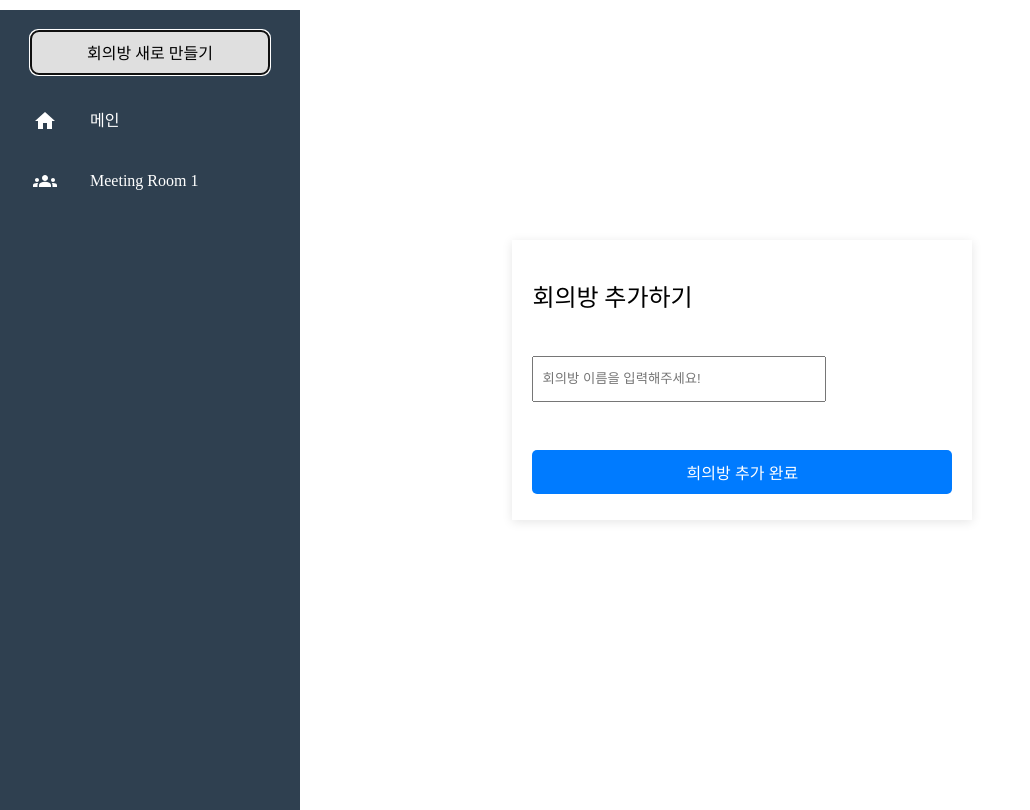
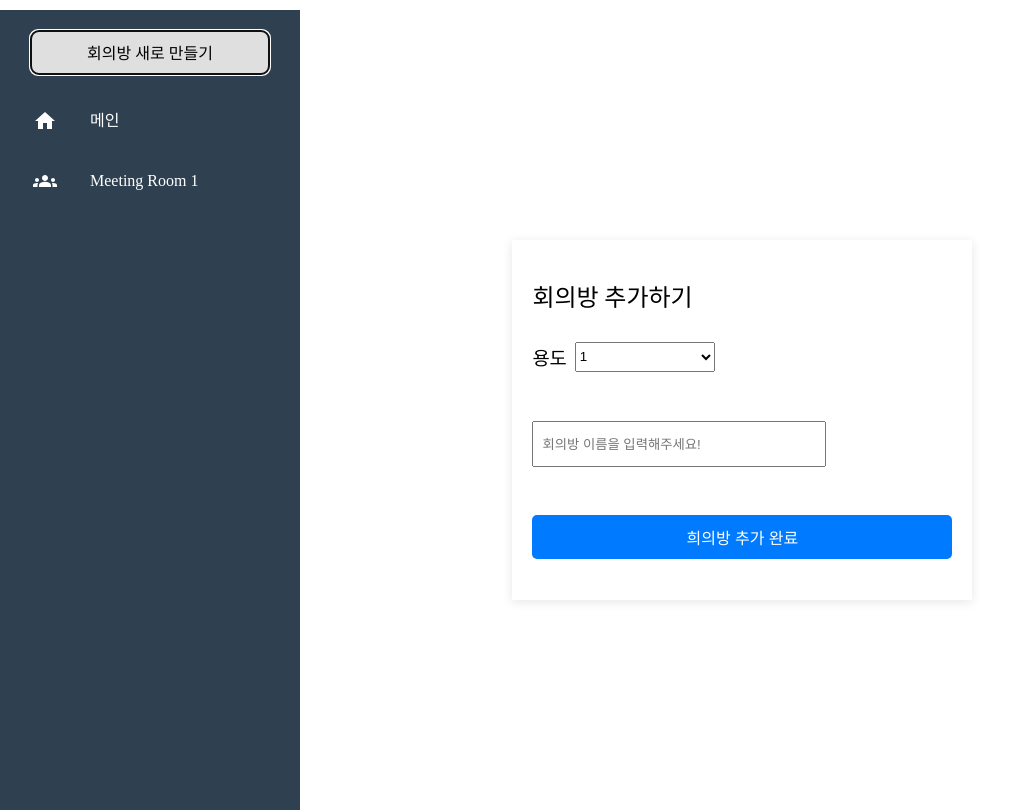
Before and after one commit to hyunho4532/Hear-, a React (Vite) app: page / in a window 1280 px wide. Both pictures are taken after a click on the button "회의방 새로 만들기". Shown: the whole page, without its empty margins (0-1030 px from the left). Built offline with nearby package versions, Linux system fonts and the light colour scheme; a web font is replaced by a local one.

Commit message:
Dev . Meeting Room dialog use category add

```diff
--- a/src/App.css
+++ b/src/App.css
@@ -18,7 +18,7 @@ body {
   top: 30%;
   left: 16%;
   width: 420px;
-  height: 240px;
+  height: 320px;
   padding: 20px;
   border: none;
   background: white;
@@ -27,6 +27,17 @@ body {
 
 .Dialog .DialogTitle {
   margin-bottom: 10px;
+}
+
+.Dialog .DialogContent {
+  display: flex;
+}
+
+.Dialog .DialogSelect {
+  width: 140px;
+  height: 30px;
+  margin-top: 16px;
+  margin-left: 8px;
 }
 
 .Dialog .DialogInput {
--- a/src/component/dialog/MeetingRoom.tsx
+++ b/src/component/dialog/MeetingRoom.tsx
@@ -30,6 +30,12 @@ export function MeetingRoomDialog({
             <h2 className="DialogTitle">
                 회의방 추가하기
             </h2>
+            <div className="DialogContent">
+                <h3>용도</h3>
+                <select className="DialogSelect">
+                    <option>1</option>
+                </select>
+            </div>
             <input className="DialogInput"
                    placeholder="회의방 이름을 입력해주세요!"
                    onChange={onChange}  />
```
